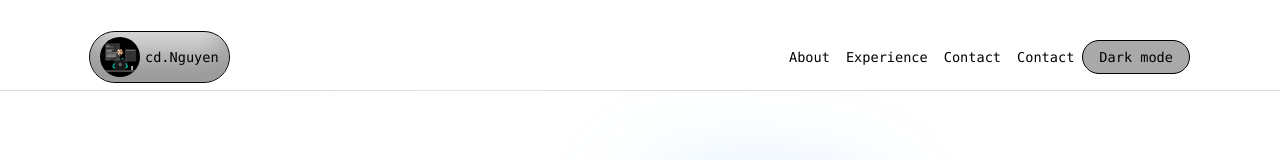
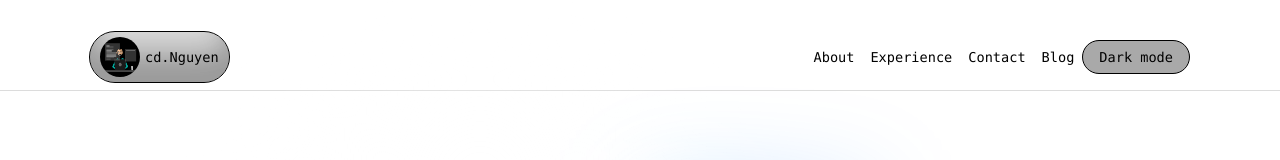
Before and after one commit to congdat123/NextJS, a Next.js app in the folder my-app/: page / in a window 1280 px wide. Shown: the top 160 px of the page. Built offline with nearby package versions, Linux system fonts and the light colour scheme.

Commit message:
update/ navigation

```diff
--- a/my-app/app/header/Header.tsx
+++ b/my-app/app/header/Header.tsx
@@ -22,10 +22,10 @@
           <p>cd.Nguyen</p>
         </Link>
         <div className={styles.navigation}>
-          <Link href='#'>About</Link>
-          <Link href='#'>Experience</Link>
-          <Link href='#'>Contact</Link>
-          <Link href='#'>Contact</Link>
+          <Link href='/about'>About</Link>
+          <Link href='/Experience'>Experience</Link>
+          <Link href='/contact'>Contact</Link>
+          <Link href='/blog'>Blog</Link>
           <div style={{ background: isDarkMode ? 'white' : 'darkgray' }} onClick={handleChangeMode}>Dark mode</div>
         </div>
       </div>
```
